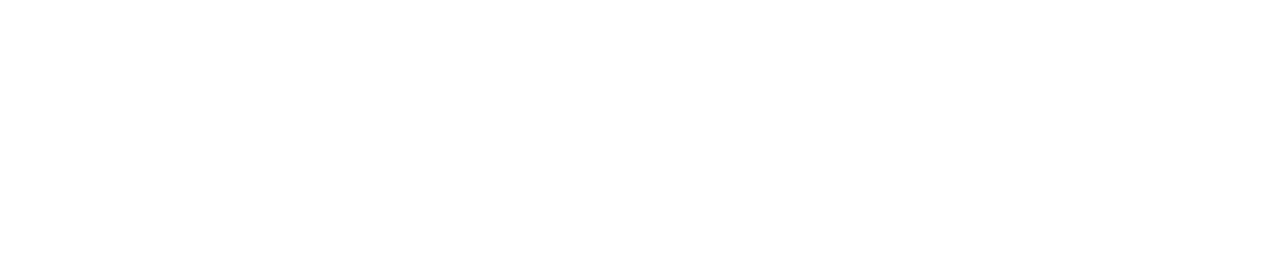
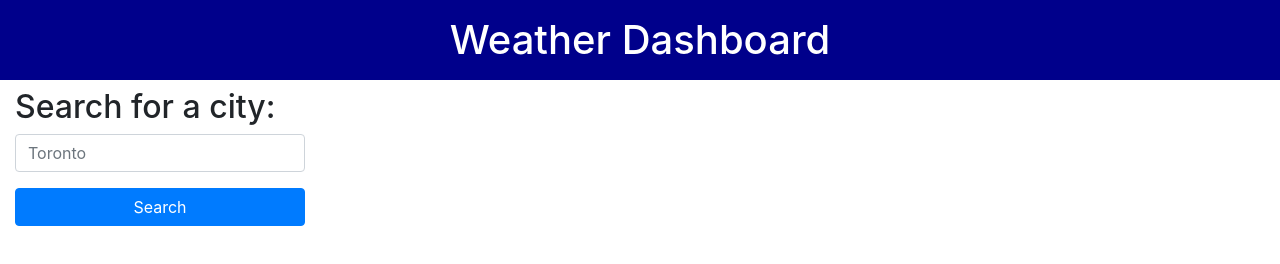
Before and after one commit to AmyWilford/Weather-Dashboard, a plain HTML site: page index.html in a window 1280 px wide. Drawn offline with nearby package versions, Linux system fonts and the light colour scheme.

Commit message:
added search section html and css styles

```diff
--- a/assets/css/style.css
+++ b/assets/css/style.css
@@ -0,0 +1,7 @@
+* {
+
+}
+
+header{
+   background-color: darkblue;
+}
--- a/index.html
+++ b/index.html
@@ -10,6 +10,21 @@
     <title>Document</title>
 </head>
 <body>
+    <header class="text-center text-white custom-header">
+        <h1 class="p-3">Weather Dashboard</h1>
+    </header>
+
+    <main class="container-fluid">
+        <div class="row">
+            <section class="col-12 col-md-4 col-lg-3">
+                <h2>Search for a city:</h2>
+                <div>
+                    <input type="text" class="form-control" aria-label="default" placeholder="Toronto" aria-describedby="inputGroup-sizing-default">
+                    <button type="button" class="btn btn-primary w-100 my-3">Search</button>
+                </div>
+            </section>
+        </div>
+    </main>
     <script src="https://cdnjs.cloudflare.com/ajax/libs/jquery/3.5.1/jquery.min.js"></script>
     <script src="https://cdnjs.cloudflare.com/ajax/libs/popper.js/1.16.1/umd/popper.min.js"></script>
     <script src="https://cdnjs.cloudflare.com/ajax/libs/twitter-bootstrap/4.5.0/js/bootstrap.min.js"></script>
```
